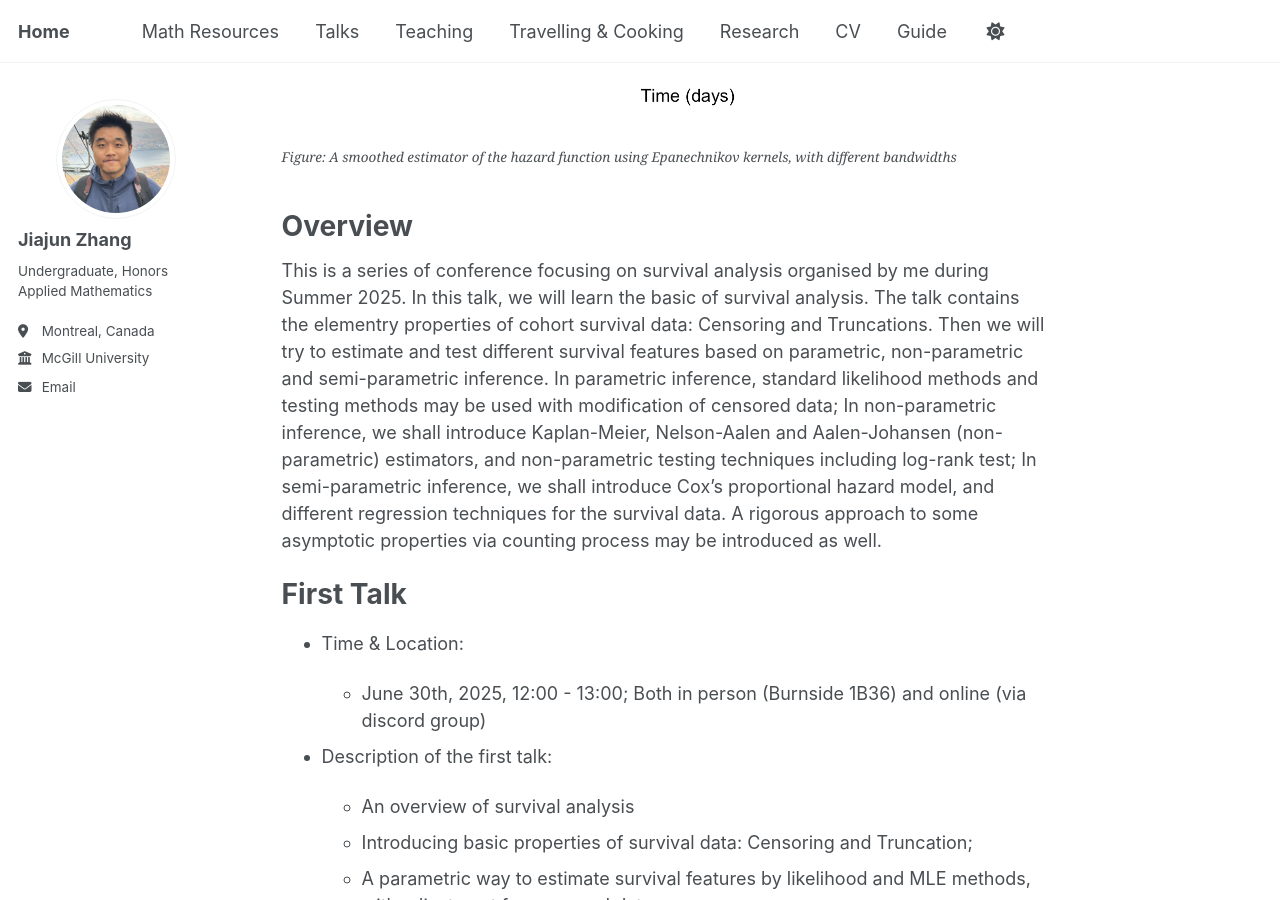
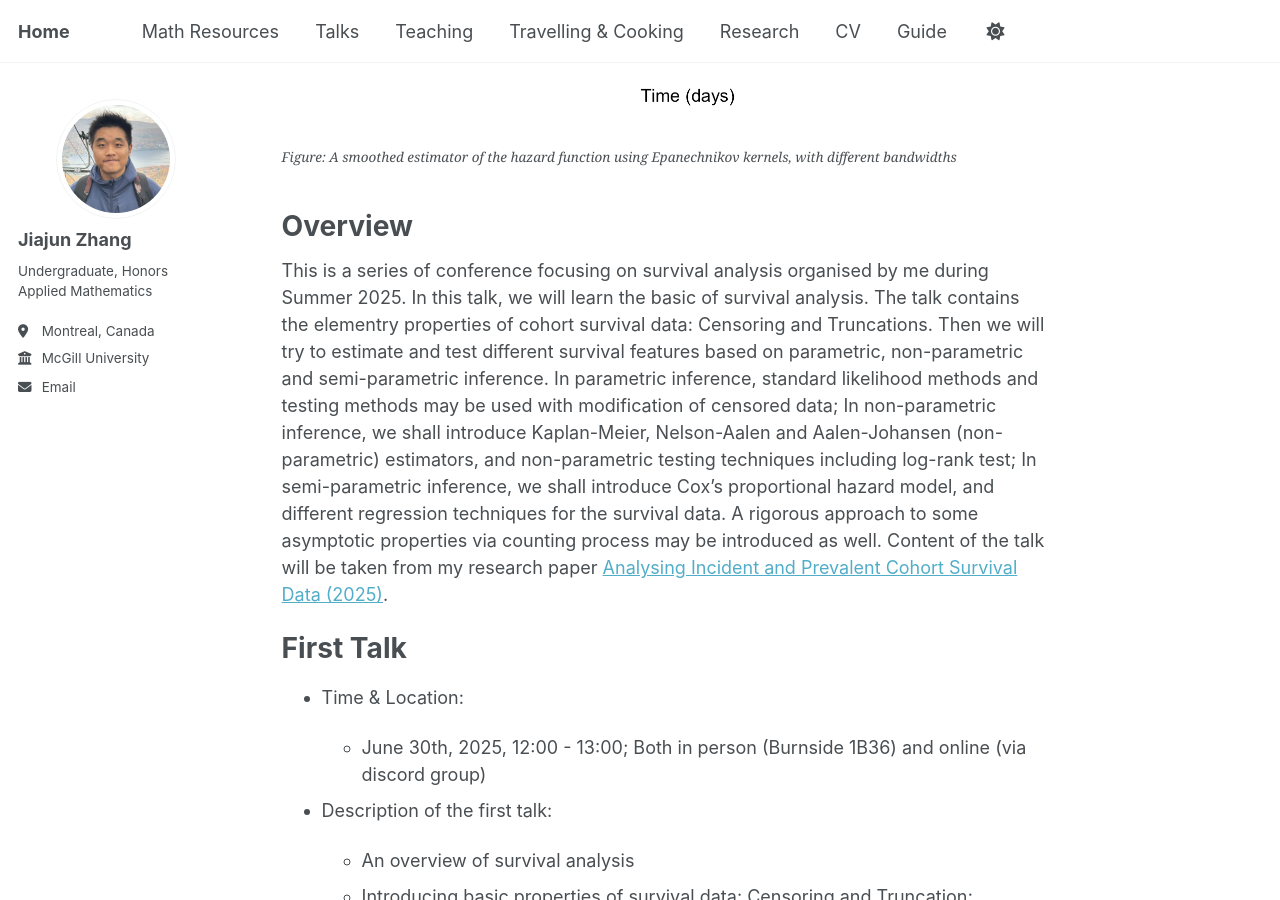
Before and after one commit to JohanssonRein/JohanssonRein.github.io, a Jekyll site: the page built from _talks/2025-06-01-survivalanalysis.md, in a window 1280 px wide and 900 px high, scrolled down 620 px. Built offline with Jekyll 4.4.1, drawn with Linux system fonts in a browser that asks for light colours.

Commit message:
Update 2025-06-01-survivalanalysis.md

```diff
--- a/_talks/2025-06-01-survivalanalysis.md
+++ b/_talks/2025-06-01-survivalanalysis.md
@@ -20,7 +20,7 @@ location: "Montreal, QC, Canada"
 
 # Overview
 
-This is a series of conference focusing on survival analysis organised by me during Summer 2025. In this talk, we will learn the basic of survival analysis. The talk contains the elementry properties of cohort survival data: Censoring and Truncations. Then we will try to estimate and test different survival features based on parametric, non-parametric and semi-parametric inference. In parametric inference, standard likelihood methods and testing methods may be used with modification of censored data; In non-parametric inference, we shall introduce Kaplan-Meier, Nelson-Aalen and Aalen-Johansen (non-parametric) estimators, and non-parametric testing techniques including log-rank test; In semi-parametric inference, we shall introduce Cox's proportional hazard model, and different regression techniques for the survival data. A rigorous approach to some asymptotic properties via counting process may be introduced as well.
+This is a series of conference focusing on survival analysis organised by me during Summer 2025. In this talk, we will learn the basic of survival analysis. The talk contains the elementry properties of cohort survival data: Censoring and Truncations. Then we will try to estimate and test different survival features based on parametric, non-parametric and semi-parametric inference. In parametric inference, standard likelihood methods and testing methods may be used with modification of censored data; In non-parametric inference, we shall introduce Kaplan-Meier, Nelson-Aalen and Aalen-Johansen (non-parametric) estimators, and non-parametric testing techniques including log-rank test; In semi-parametric inference, we shall introduce Cox's proportional hazard model, and different regression techniques for the survival data. A rigorous approach to some asymptotic properties via counting process may be introduced as well. Content of the talk will be taken from my research paper [Analysing Incident and Prevalent Cohort Survival Data (2025)](/files/survivalanalysis.pdf).
 
 # First Talk
 
```
